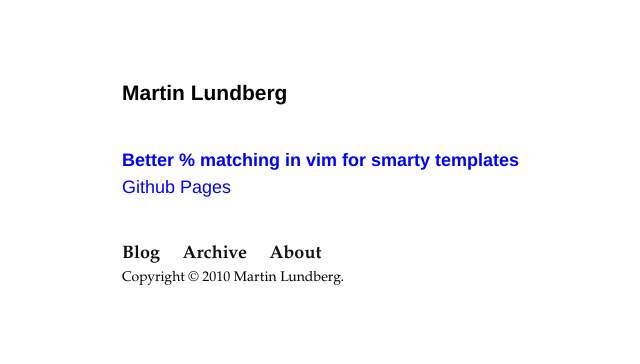
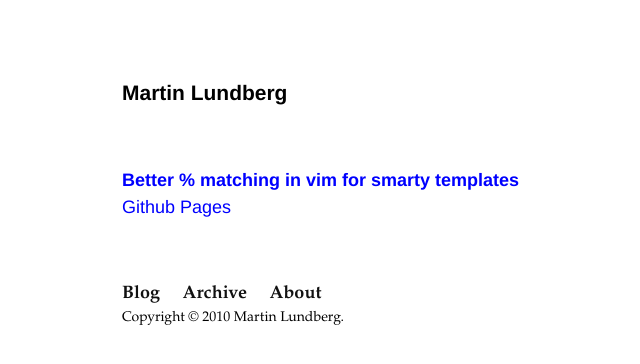
Before and after one commit to marlun/marlun.github.com, a Jekyll site: the page built from index.html, in a window 1280 px wide. Shown: the top 364 px of the page, without its empty margins (168-808 px from the left). Built offline with Jekyll 4.4.1, drawn with Linux system fonts in a browser that asks for light colours.

Commit message:
Fixed some styling.

```diff
--- a/css/style.css
+++ b/css/style.css
@@ -9,10 +9,10 @@
 
 #wrapper { width: 700px; margin: 80px auto; }
 
-#home { margin: 0 0 40px 0; }
+#home { margin: 0 0 60px 0; }
 #home a { color: #000; }
 
-#menu { margin: 40px 0 0 0; padding: 0; }
+#menu { margin: 60px 0 0 0; padding: 0; }
 #menu li { display: inline; margin-right: 1em; }
 #menu a { color: #111; }
 #copyright { margin: 0; font-size: 14px; }
```
